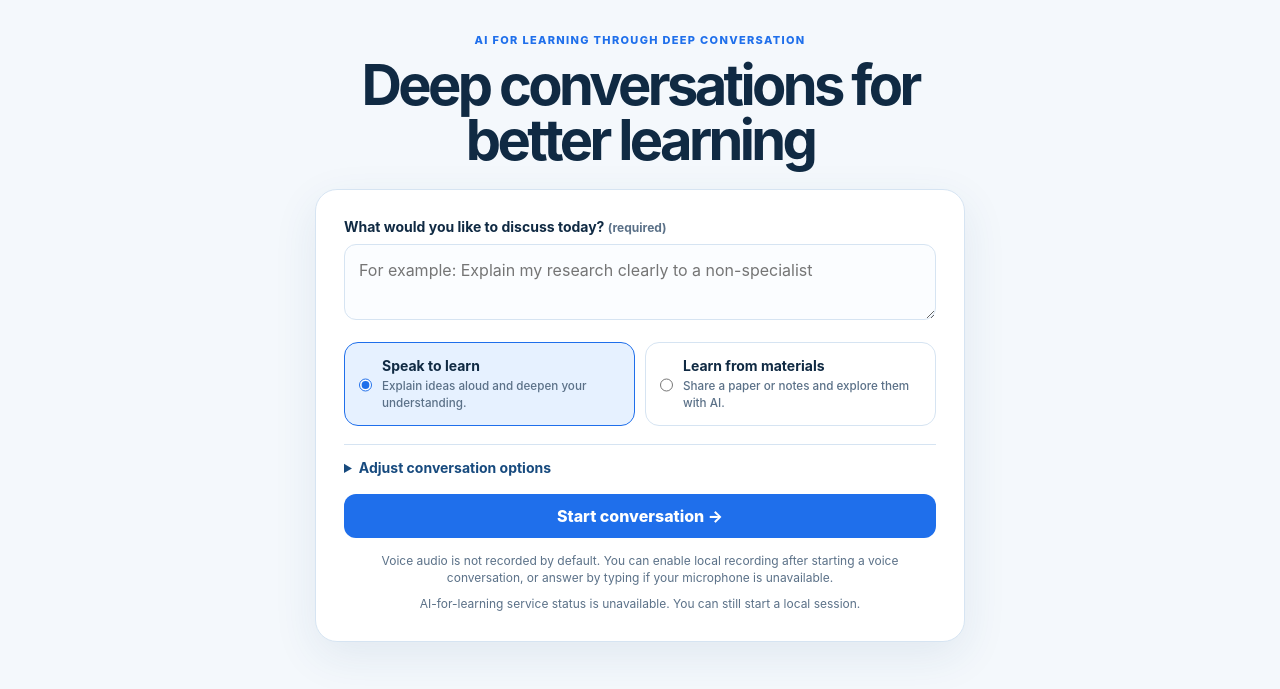
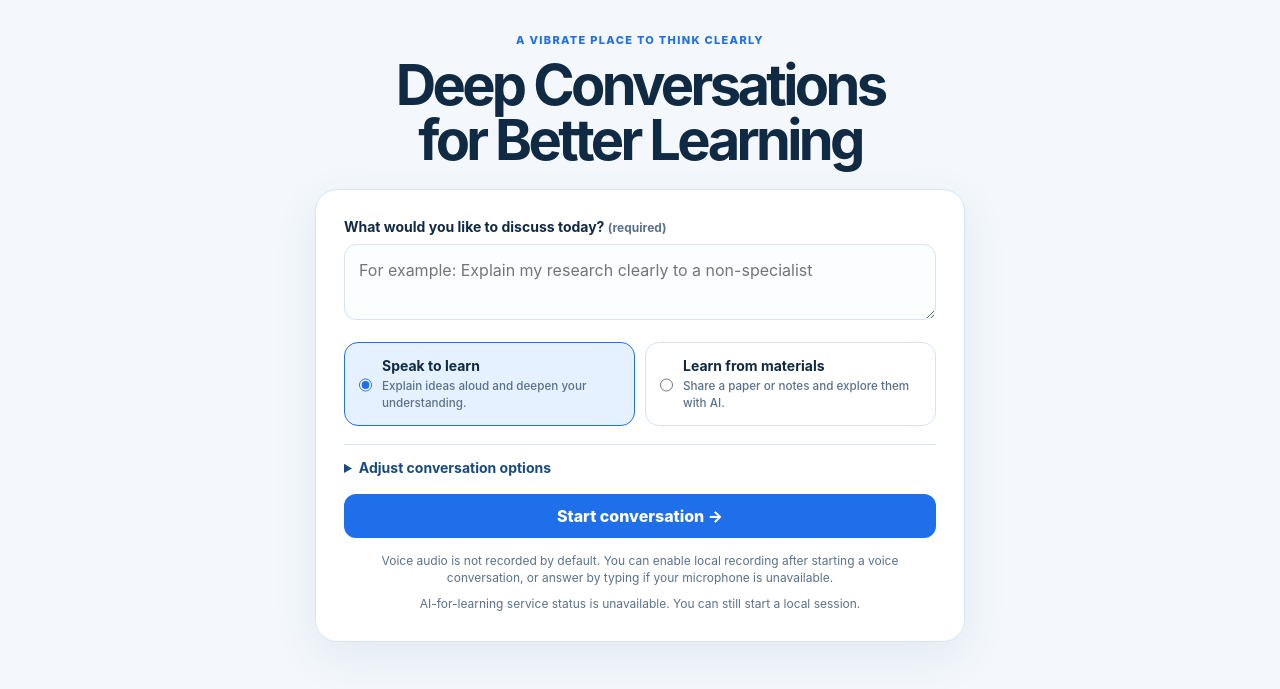
Before and after one commit to xinhuayu/deepchat2learn, a website: page public/index.html in a window 1280 px wide. Shown: the part 57-746 px from the top of the page. Drawn offline with Linux system fonts and the light colour scheme; no server answers.

Commit message:
fix the title

```diff
--- a/public/index.html
+++ b/public/index.html
@@ -17,8 +17,8 @@
 
       <section id="setupView" class="view">
         <div class="hero-copy">
-          <p class="eyebrow">AI for learning through deep conversation</p>
-          <h1>Deep conversations for better learning</h1>
+          <p class="eyebrow">A vibrate place to think clearly</p>
+          <h1>Deep Conversations for Better Learning</h1>
         </div>
         <section id="voicePermissionSetup" class="voice-permission-setup hidden" aria-hidden="true" aria-labelledby="voiceAccessTitle">
           <div class="voice-permission-copy">
```
